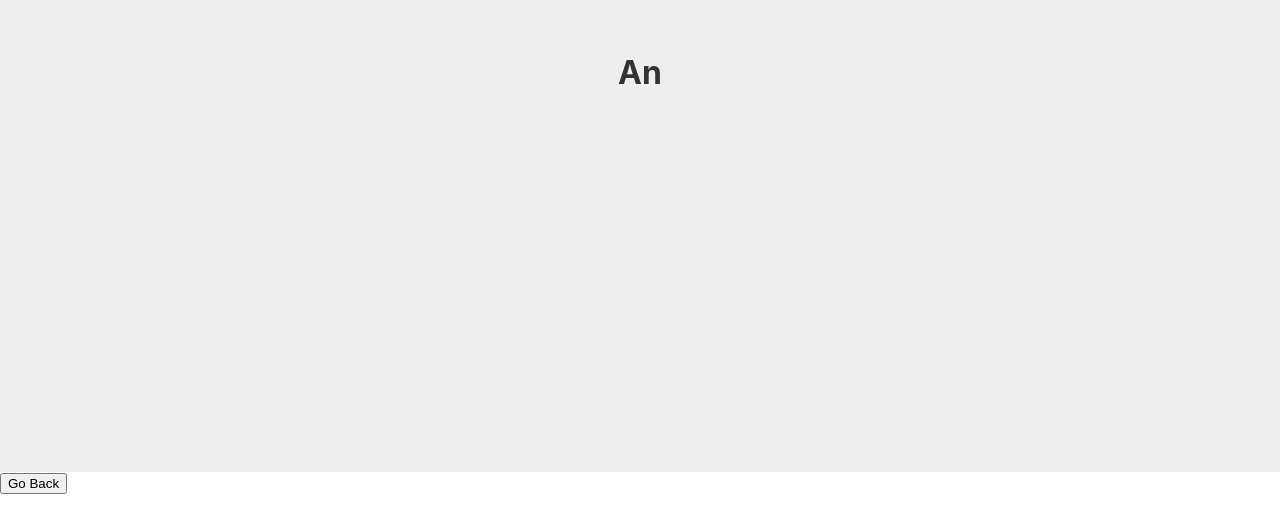
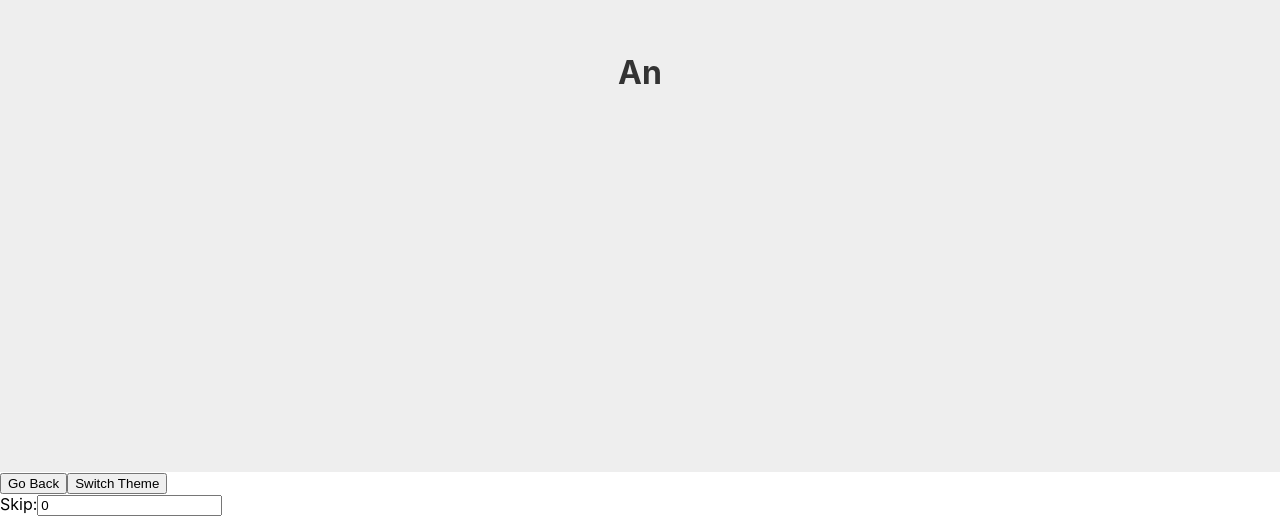
Before and after one commit to dev-mirzabicer/speedreader, a React (Create React App) app: page / in a window 1280 px wide. Shown: the part 328-844 px from the top of the page. Before the commit the page ends 822 px from the top, so only its background shows below. Built offline with nearby package versions, Linux system fonts and the light colour scheme.

Commit message:
add more controls

```diff
--- a/src/SpeedReader.js
+++ b/src/SpeedReader.js
@@ -3,6 +3,7 @@ import { useInterval } from "react-use";
 import "./SpeedReader.css";
 
 const SpeedReader = ({ text, wordsPerMinute, theme }) => {
+  const [currentTheme, setCurrentTheme] = useState(theme);
   const [currentIndex, setCurrentIndex] = useState(0);
   const [currentWord, setCurrentWord] = useState("");
   const [isPlaying, setIsPlaying] = useState(false);
@@ -64,7 +65,7 @@ const SpeedReader = ({ text, wordsPerMinute, theme }) => {
 
   return (
     <>
-      <div className={`speed-reader ${theme}`}>
+      <div className={`speed-reader ${currentTheme}`}>
         <div className="text-container">
           {/* <div className="left-words">{leftWords}</div> */}
           <div className="current-word" onClick={handlePlayPause}>
@@ -75,6 +76,25 @@ const SpeedReader = ({ text, wordsPerMinute, theme }) => {
       </div>
       <div className="controls">
         <button onClick={goBack}>Go Back</button>
+        <button
+          onClick={() => {
+            if (currentTheme === "dark") setCurrentTheme("light");
+            else setCurrentTheme("dark");
+          }}
+        >
+          Switch Theme
+        </button>
+        <form>
+          <label>
+            Skip:
+            <input
+              type="number"
+              name="skip"
+              value={currentIndex}
+              onChange={(e) => setCurrentIndex(parseInt(e.target.value))}
+            ></input>
+          </label>
+        </form>
       </div>
     </>
   );
```
